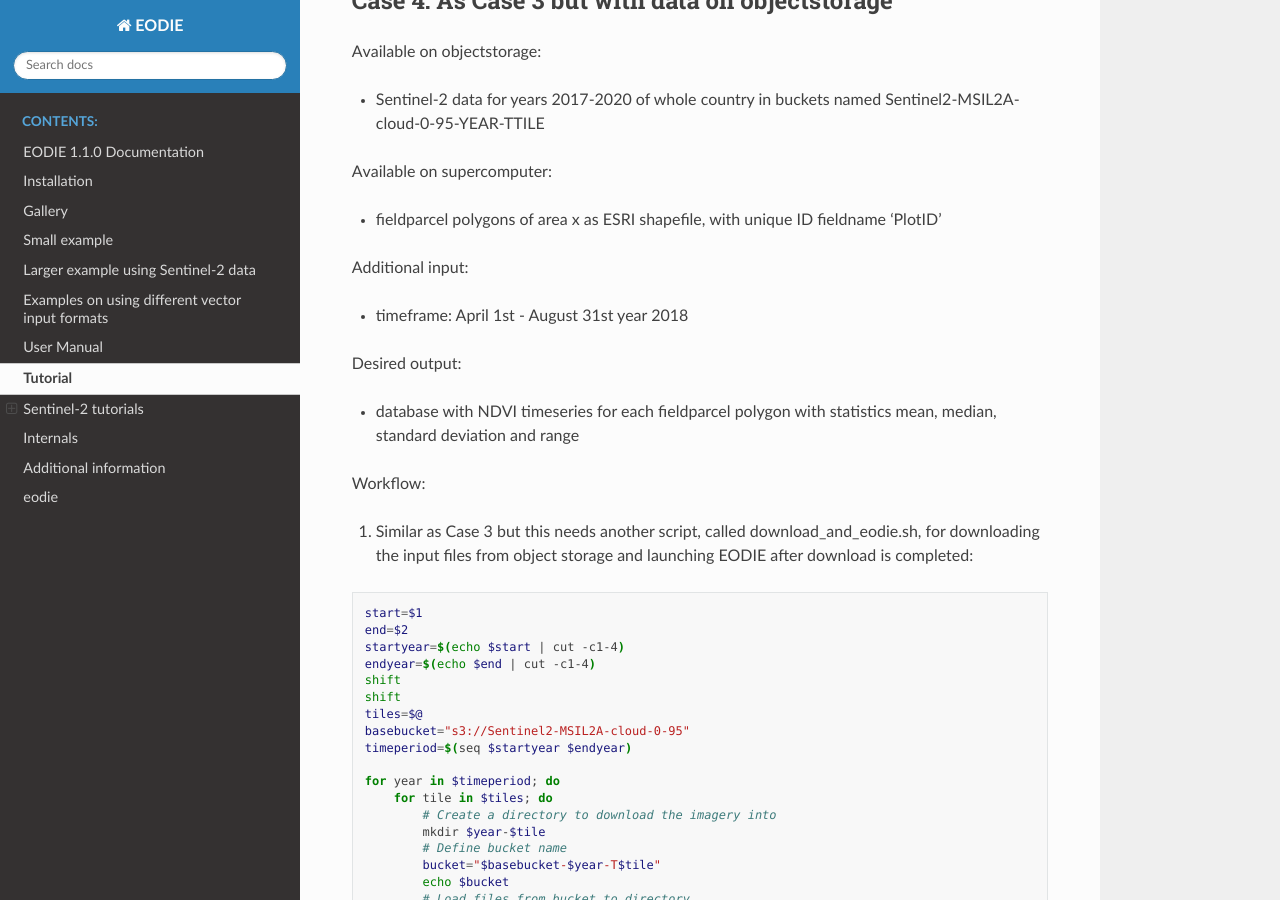
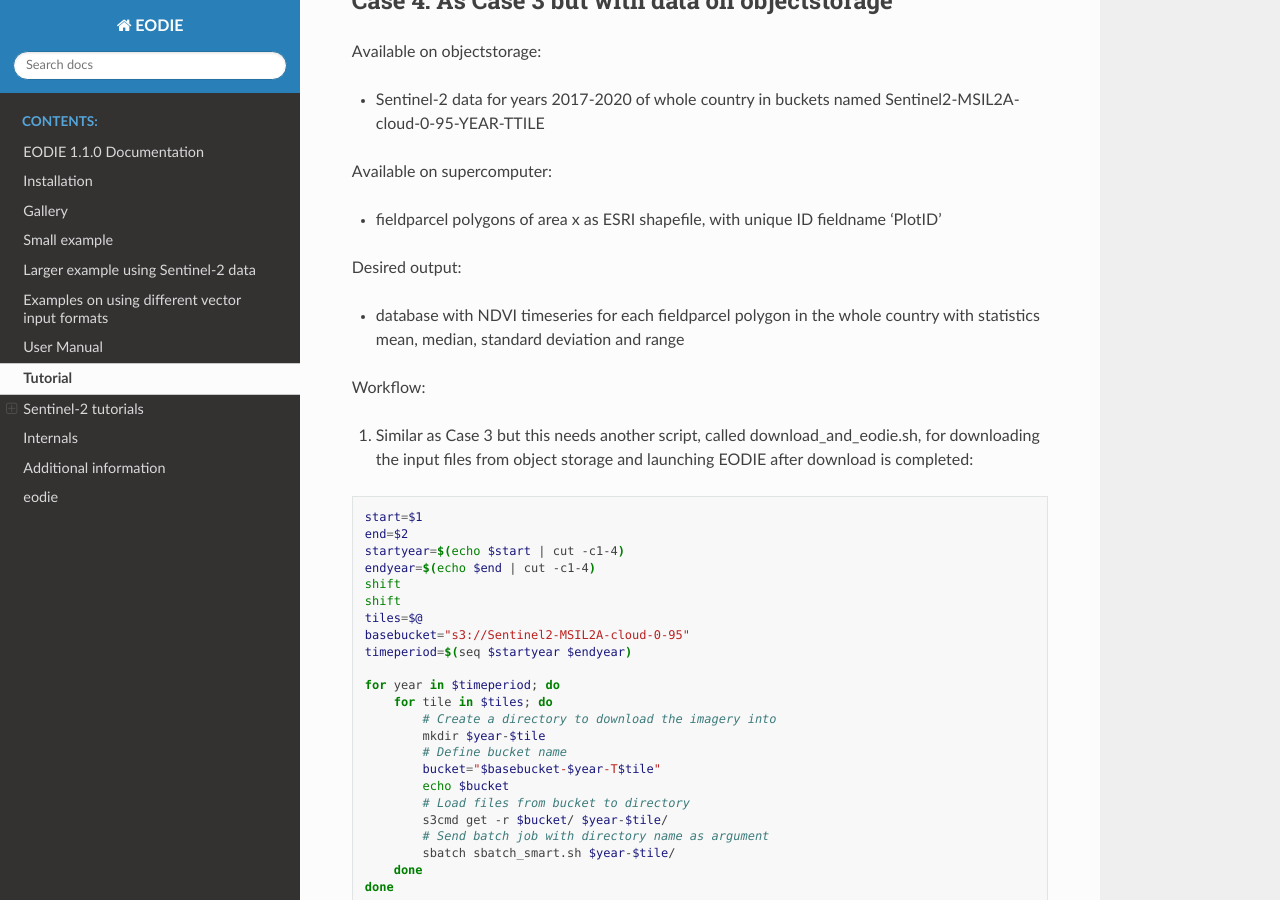
Before and after one commit to samumantha/EODIE, a Sphinx documentation site: the page built from docs/Tutorial.rst, in a window 1280 px wide and 900 px high, scrolled down 2323 px. Built offline with Sphinx 7.4.7 and the Read the Docs theme 2.0.0, drawn with Linux system fonts in a browser that asks for light colours.

Commit message:
Updated Case 4

```diff
--- a/docs/Tutorial.rst
+++ b/docs/Tutorial.rst
@@ -104,13 +104,9 @@ Case 4: As Case 3 but with data on objectstorage
 
 - fieldparcel polygons of area x as ESRI shapefile, with unique ID fieldname 'PlotID'
 
-| Additional input:
-
-- timeframe: April 1st - August 31st year 2018
-
 | Desired output:
 
-- database with NDVI timeseries for each fieldparcel polygon with statistics mean, median, standard deviation and range
+- database with NDVI timeseries for each fieldparcel polygon in the whole country with statistics mean, median, standard deviation and range
 
 | Workflow:
 
```
